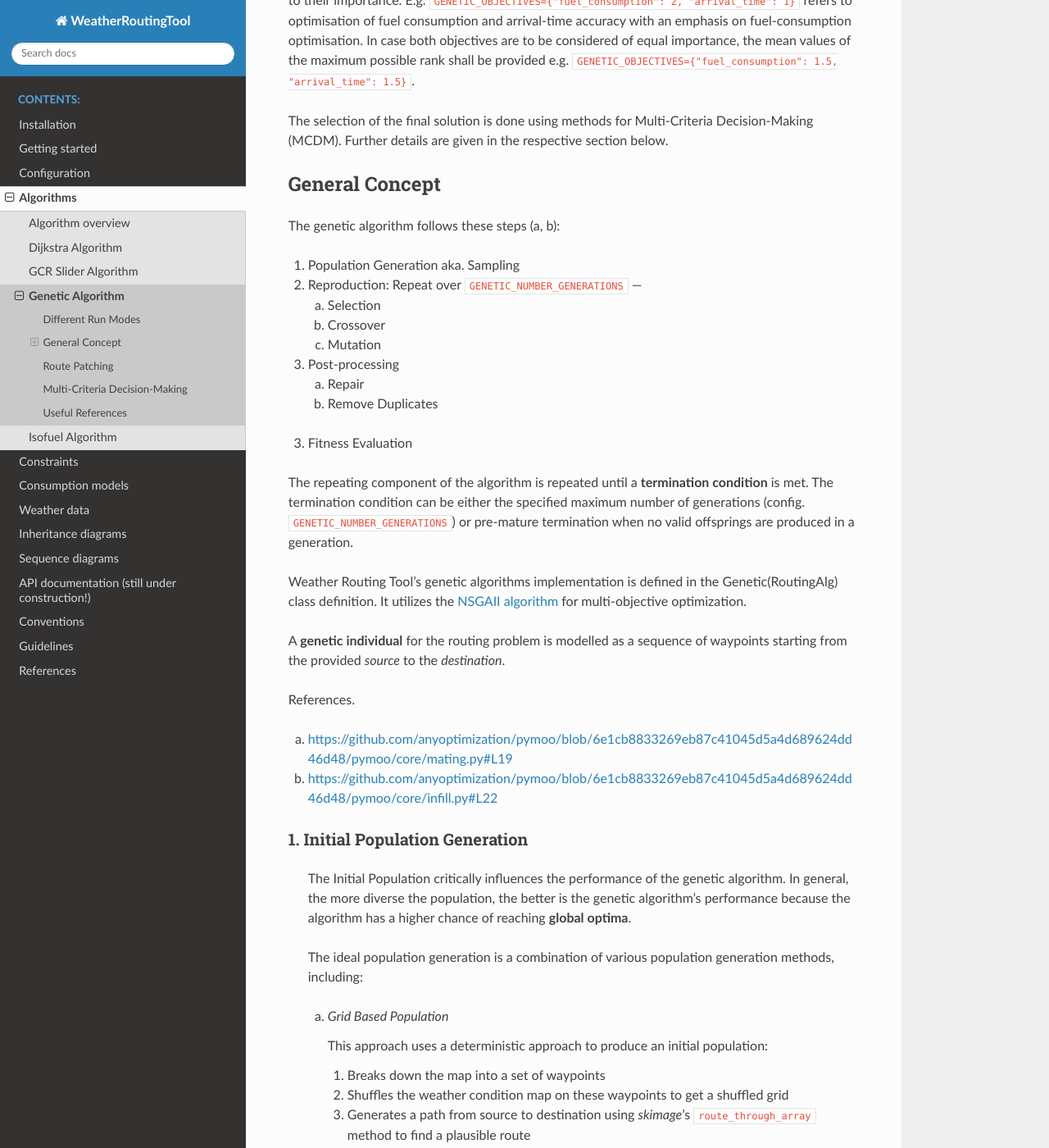
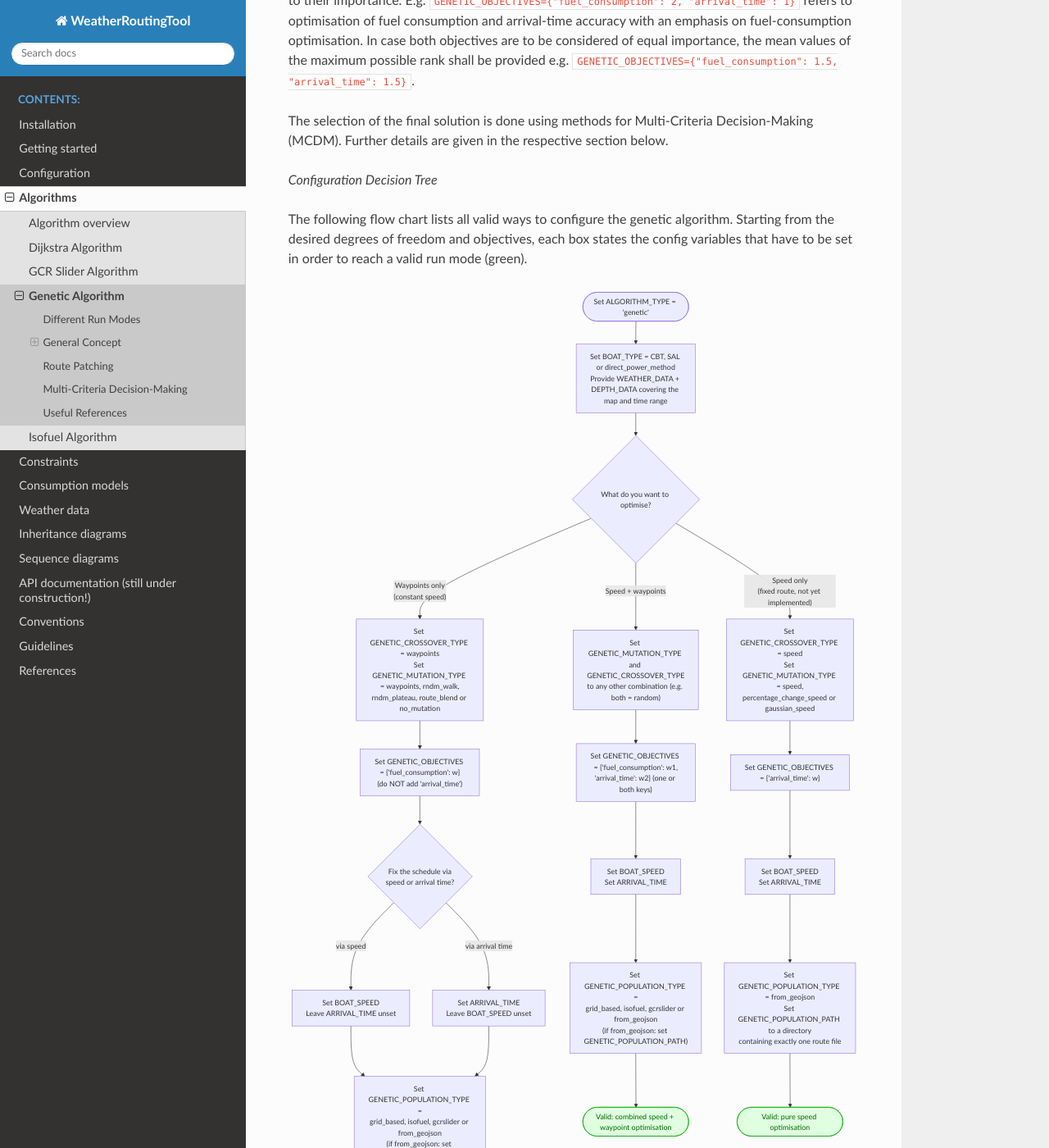
Before and after one commit to 52North/WeatherRoutingTool, a Sphinx documentation site: the page built from docs/source/algorithms/genetic.rst, in a window 1280 px wide and 1400 px high, scrolled down 1294 px. Shown: the whole window at 82% size. Built offline with Sphinx 7.4.7 and the Read the Docs theme 3.1.0, drawn with Linux system fonts in a browser that asks for light colours; some of the changed text lies outside the part shown.

Commit message:
docs (genetic): add flow chart for configuration of GA

```diff
--- a/docs/conf.py
+++ b/docs/conf.py
@@ -31,7 +31,8 @@ extensions = [
     'sphinx.ext.autodoc',
     'sphinx.ext.inheritance_diagram',
     'sphinx.ext.viewcode',
-    'sphinx.ext.napoleon'
+    'sphinx.ext.napoleon',
+    'sphinxcontrib.mermaid'
 ]
 
 # Configuration for UML diagram output
--- a/docs/requirements.txt
+++ b/docs/requirements.txt
@@ -1,3 +1,4 @@
 sphinx
 sphinx-rtd-theme
 graphviz
+sphinxcontrib-mermaid
--- a/docs/source/algorithms/genetic.rst
+++ b/docs/source/algorithms/genetic.rst
@@ -49,6 +49,41 @@ are to be considered of equal importance, the mean values of the maximum possibl
 
 The selection of the final solution is done using methods for Multi-Criteria Decision-Making (MCDM). Further details are given in the respective
 section below.
+
+*Configuration Decision Tree*
+
+The following flow chart lists all valid ways to configure the genetic algorithm. Starting from the desired degrees of freedom
+and objectives, each box states the config variables that have to be set in order to reach a valid run mode (green).
+
+.. mermaid::
+
+    flowchart TD
+        Start(["Set ALGORITHM_TYPE = 'genetic'"]) --> Pre["Set BOAT_TYPE = CBT, SAL or direct_power_method<br/>Provide WEATHER_DATA + DEPTH_DATA covering the map and time range"]
+        Pre --> Q{"What do you want to optimise?"}
+
+        Q -->|"Waypoints only<br/>(constant speed)"| A1["Set GENETIC_CROSSOVER_TYPE = waypoints<br/>Set GENETIC_MUTATION_TYPE = waypoints, rndm_walk,<br/>rndm_plateau, route_blend or no_mutation"]
+        A1 --> A2["Set GENETIC_OBJECTIVES = {'fuel_consumption': w}<br/>(do NOT add 'arrival_time')"]
+        A2 --> A3{"Fix the schedule via<br/>speed or arrival time?"}
+        A3 -->|"via speed"| A4["Set BOAT_SPEED<br/>Leave ARRIVAL_TIME unset"]
+        A3 -->|"via arrival time"| A5["Set ARRIVAL_TIME<br/>Leave BOAT_SPEED unset"]
+        A4 --> APOP["Set GENETIC_POPULATION_TYPE =<br/>grid_based, isofuel, gcrslider or from_geojson<br/>(if from_geojson: set GENETIC_POPULATION_PATH)"]
+        A5 --> APOP
+        APOP --> AOK(["Valid: waypoint optimisation"])
+
+        Q -->|"Speed + waypoints"| C1["Set GENETIC_MUTATION_TYPE and GENETIC_CROSSOVER_TYPE<br/>to any other combination (e.g. both = random)"]
+        C1 --> C2["Set GENETIC_OBJECTIVES = {'fuel_consumption': w1,<br/>'arrival_time': w2} (one or both keys)"]
+        C2 --> C3["Set BOAT_SPEED<br/>Set ARRIVAL_TIME"]
+        C3 --> CPOP["Set GENETIC_POPULATION_TYPE =<br/>grid_based, isofuel, gcrslider or from_geojson<br/>(if from_geojson: set GENETIC_POPULATION_PATH)"]
+        CPOP --> COK(["Valid: combined speed + waypoint optimisation"])
+
+        Q -->|"Speed only<br/>(fixed route, not yet implemented)"| B1["Set GENETIC_CROSSOVER_TYPE = speed<br/>Set GENETIC_MUTATION_TYPE = speed,<br/>percentage_change_speed or gaussian_speed"]
+        B1 --> B2["Set GENETIC_OBJECTIVES = {'arrival_time': w}"]
+        B2 --> B3["Set BOAT_SPEED<br/>Set ARRIVAL_TIME"]
+        B3 --> B4["Set GENETIC_POPULATION_TYPE = from_geojson<br/>Set GENETIC_POPULATION_PATH to a directory<br/>containing exactly one route file"]
+        B4 --> BOK(["Valid: pure speed optimisation"])
+
+        classDef ok fill:#e0ffe0,stroke:#00aa00,color:#060;
+        class AOK,COK,BOK ok;
 
 
 General Concept
```
